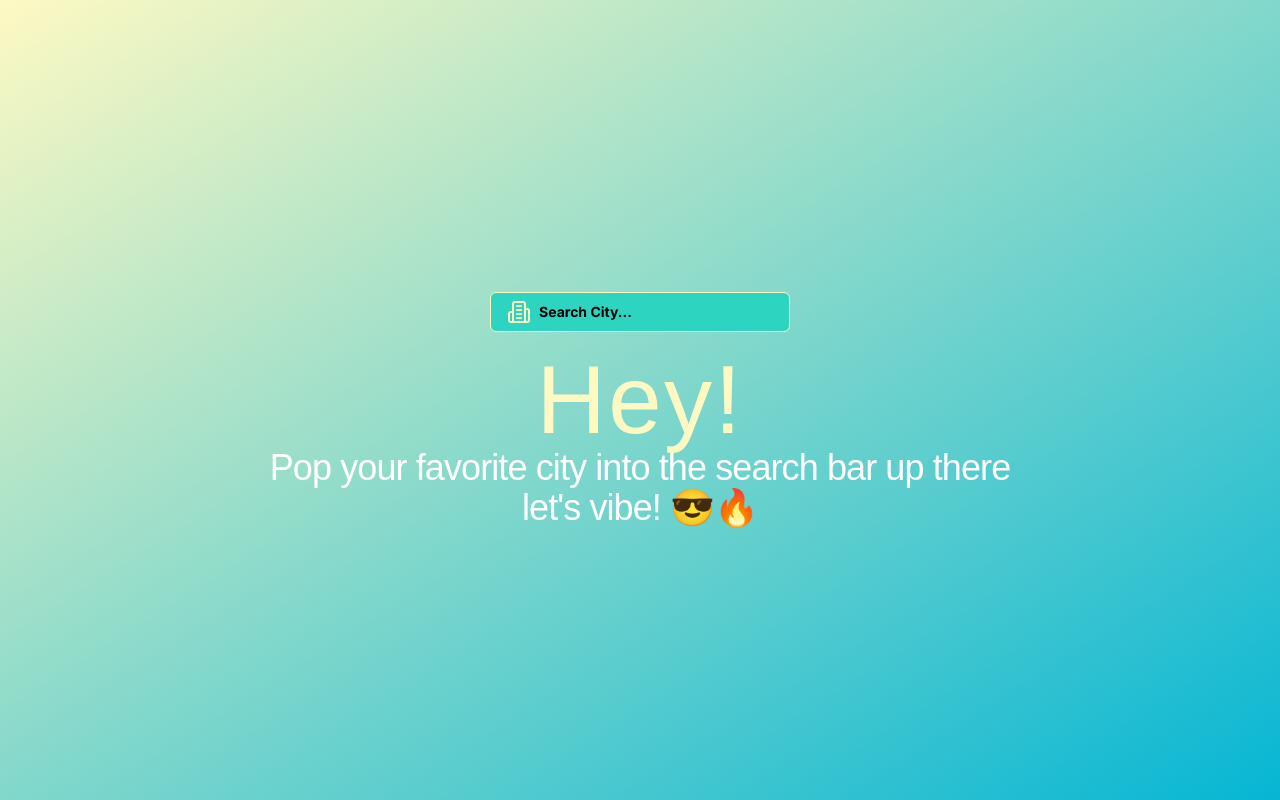
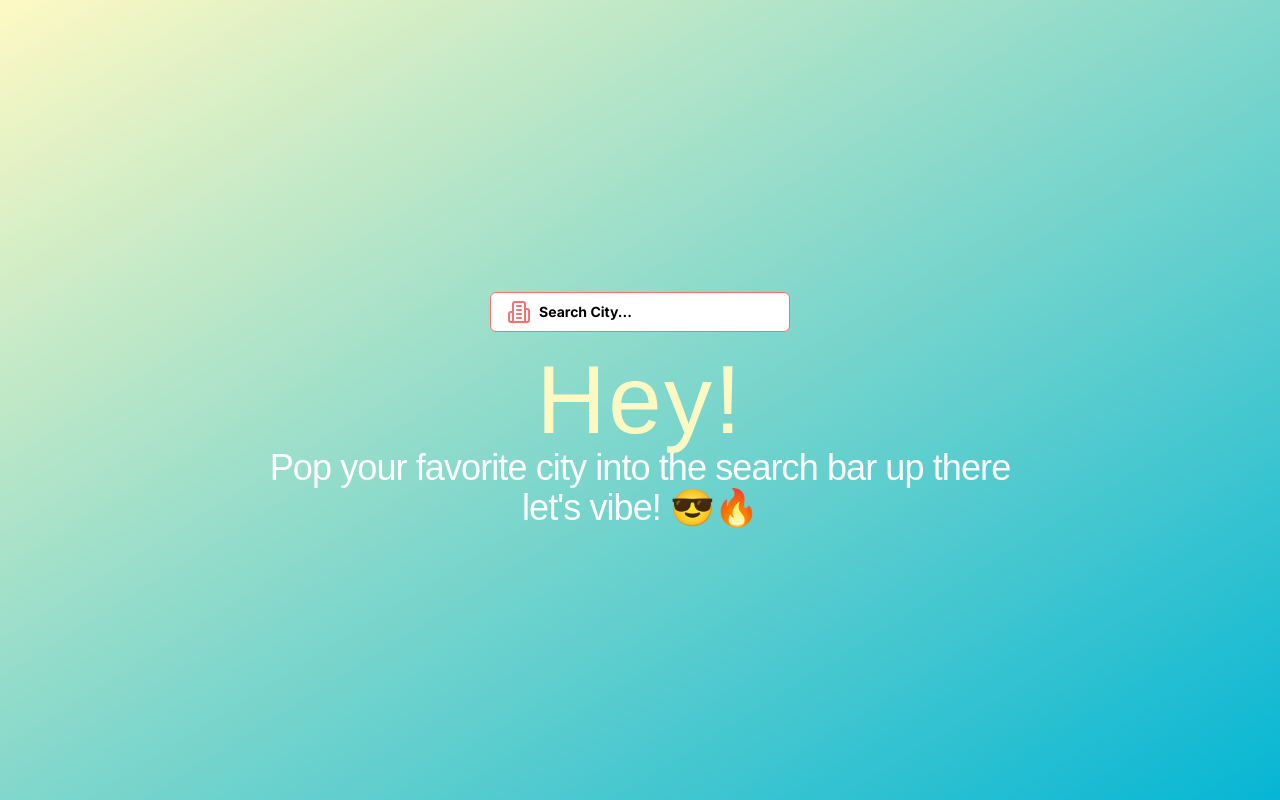
Before and after one commit to manOnTheMoon2101/weather_app, a Next.js app: page / in a window 1280 px wide. Built offline with nearby package versions, Linux system fonts and the light colour scheme; a web font is replaced by a local one.

Commit message:
ui update

```diff
--- a/app/components/WeatherData/weatherData.tsx
+++ b/app/components/WeatherData/weatherData.tsx
@@ -91,9 +91,9 @@ function WeatherData() {
                     variant="outline"
                     role="combobox"
                     aria-expanded={open}
-                    className="justify-start w-full bg-teal-400 border-yellow-100 font-bold"
+                    className="justify-start w-full bg-white border-red-400 font-bold"
                   >
-                    <Building2 className="mr-2 text-yellow-100" />
+                    <Building2 className="mr-2 text-red-400" />
                     {city ? (
                       cities.find((x) => x.value === city)?.name
                     ) : (
@@ -119,8 +119,8 @@ function WeatherData() {
                             }}
                           >
                             <div className="flex flex-row justify-between w-full">
-                              <Avatar className="w-6 h-6">
-                                <AvatarImage src={x.url} />
+                            <Avatar className="w-8 h-8">
+                                <AvatarImage src={x.url} className="object-contain" />
                                 <AvatarFallback>{x.country}</AvatarFallback>
                               </Avatar>
                               <p className="text-black font-bold">{x.name}</p>
@@ -171,9 +171,9 @@ function WeatherData() {
                   <Badge className="bg-blue-300 text-white text-1xl  m-1">
                     Min {weatherData.main.temp_min}°C
                   </Badge>
-                  <Badge className="bg-orange-300 text-white text-1xl  m-1">
+                  {/* <Badge className="bg-orange-300 text-white text-1xl  m-1">
                     Main {weatherData.main.temp}°C
-                  </Badge>
+                  </Badge> */}
                   <Badge className="bg-red-300 text-white text-1xl  m-1">
                     Max {weatherData.main.temp_max}°C
                   </Badge>
```
